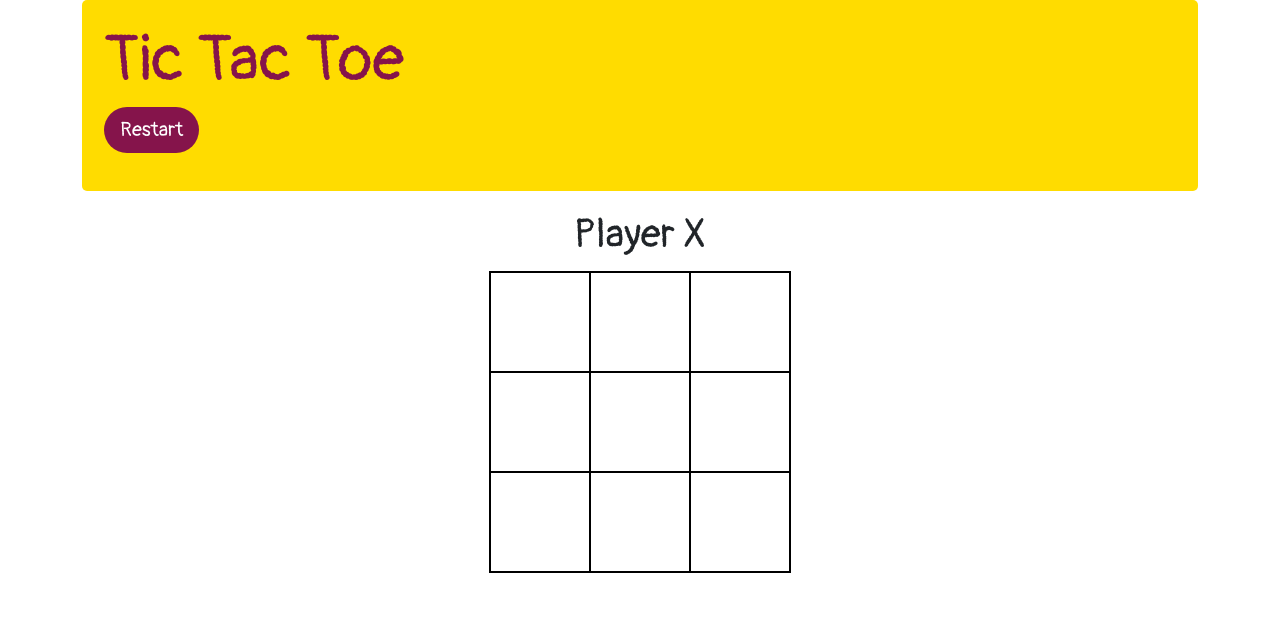
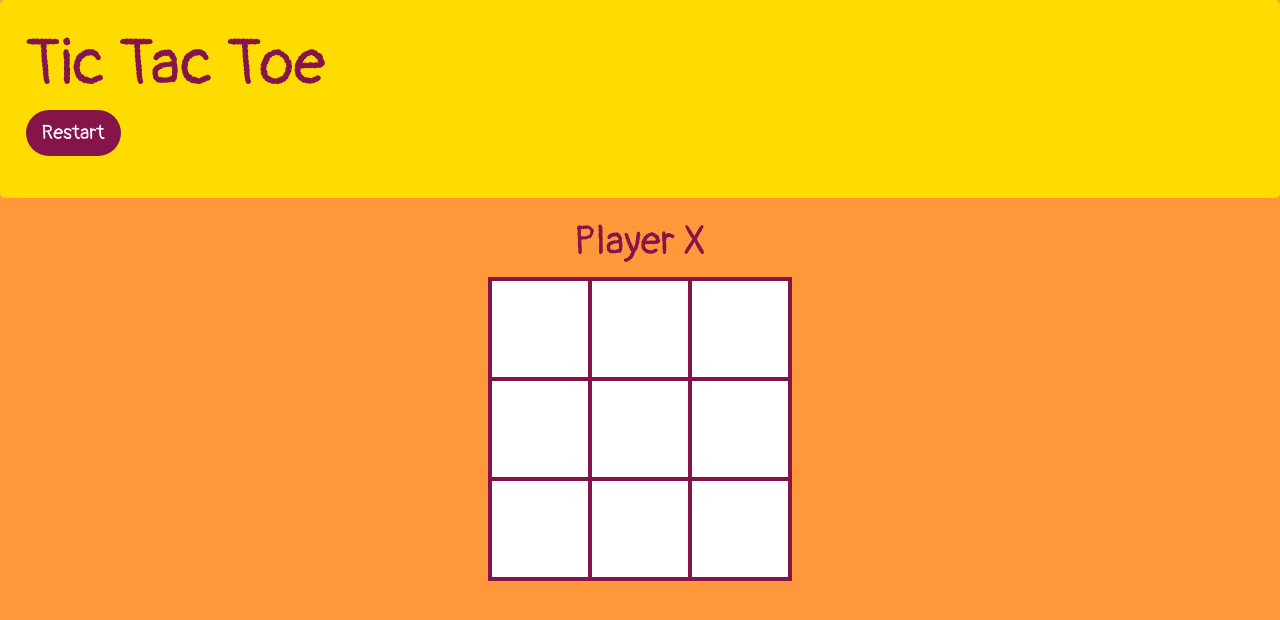
Before and after one commit to lazizcodes/Tic-Tac-Toe, a plain HTML site: page TicTacToe.html in a window 1280 px wide. Drawn offline with nearby package versions, Linux system fonts and the light colour scheme.

Commit message:
Background color fixed

```diff
--- a/TicTacToe.css
+++ b/TicTacToe.css
@@ -1,5 +1,9 @@
 * {
     font-family: 'Pangolin', cursive;
+}
+
+body {
+    background-color: #ff973b;
 }
 
 #restartBttn {
@@ -15,8 +19,11 @@
     border-radius: 5px;
 }
 
-table, th, td {
-    border: 2px solid black;
+table,
+th,
+td {
+    background-color: white;
+    border: 4px solid #85144b;
     color: #0074D9;
     align-self: center;
     margin-top: 1%;
@@ -25,6 +32,15 @@ table, th, td {
     font-size: 50px;
     font-family: 'Pangolin', cursive;
     transition: all 0.3s;
+    border-radius: 10px;
+}
+
+table tr:last-child td:first-child {
+    border-bottom-left-radius: 10px;
+}
+
+table tr:last-child td:last-child {
+    border-bottom-right-radius: 10px;
 }
 
 td {
@@ -48,4 +64,5 @@ td {
     padding-top: 20px;
     font-family: 'Pangolin', cursive;
     text-align: center;
+    color: #85144b;
 }
--- a/TicTacToe.html
+++ b/TicTacToe.html
@@ -17,14 +17,12 @@
 </head>
 
 <body>
-    <div class="container">
     <div class="jumbotron jumbtron-container">
         <div class="game-title">
             <h1 class="display-3">Tic Tac Toe</h1>
             <p class="lead">
                 <a class="btn btn-primary btn-lg" id="restartBttn" href="#" role="button">Restart</a>
             </p>
-            </div>
         </div>
     </div>
 
```
Lines whose indentation alone changed are shown as unchanged.
